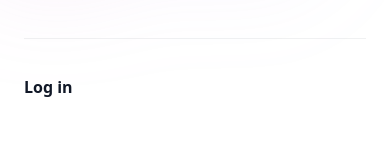
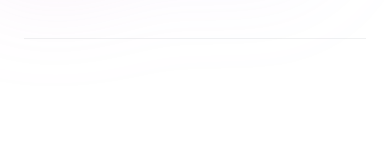
Before and after one commit to IaroslavLasiichuk/react-my-portfolio-du, a React (Create React App) app: page /blog in a window 390 px wide. Both pictures are taken after a click on the button "Open main menu". Shown: the part 222-383 px from the top of the page. Built offline with nearby package versions, Linux system fonts and the light colour scheme.

Commit message:
replaced Link to a

```diff
--- a/src/pages/Navbar.jsx
+++ b/src/pages/Navbar.jsx
@@ -1,5 +1,4 @@
 import Gradient from "../components/Gradient"
-import { Link } from "react-router-dom"
 import { useState } from "react"
 import { Dialog } from "@headlessui/react"
 import { Bars3Icon, XMarkIcon } from "@heroicons/react/24/outline"
@@ -19,13 +18,13 @@ export default function Navbar() {
           aria-label="Global"
         >
           <div className="flex lg:flex-1">
-            <Link to="/" className="-m-1.5 p-1.5">
+            <a href="/" className="-m-1.5 p-1.5">
               <img
                 className="h-12 w-auto"
                 src={logo}
                 alt="Logo Iaroslav Lasiichuk"
               />
-            </Link>
+            </a>
           </div>
           <div className="flex lg:hidden">
             <button
@@ -39,13 +38,13 @@ export default function Navbar() {
           </div>
           <div className="hidden lg:flex lg:gap-x-12">
             {navigation.map((item) => (
-              <Link
-                to={item.href}
+              <a
+                href={item.href}
                 key={item.name}
                 className="text-sm font-semibold leading-6 text-gray-900"
               >
                 {item.name}
-              </Link>
+              </a>
             ))}
           </div>
           <div className="hidden lg:flex lg:flex-1 lg:justify-end">
@@ -60,10 +59,10 @@ export default function Navbar() {
           <div className="fixed inset-0 z-50" />
           <Dialog.Panel className="fixed inset-y-0 right-0 z-50 w-full overflow-y-auto bg-white px-6 py-6 sm:max-w-sm sm:ring-1 sm:ring-gray-900/10">
             <div className="flex items-center justify-between">
-              <Link href="#" className="-m-1.5 p-1.5">
+              <a href="/" className="-m-1.5 p-1.5">
                 <span className="sr-only">Your Company</span>
                 <img className="h-8 w-auto" src={logo} alt="" />
-              </Link>
+              </a>
               <button
                 type="button"
                 className="-m-2.5 rounded-md p-2.5 text-gray-700"
@@ -78,25 +77,16 @@ export default function Navbar() {
                 <div className="space-y-2 py-6">
                   <Gradient />
                   {navigation.map((item) => (
-                    <Link
+                    <a
                       key={item.name}
-                      to={item.href}
+                      href={item.href}
                       className="-mx-3 block rounded-lg px-3 py-2 text-base font-semibold leading-7 text-gray-900 hover:bg-gray-50"
                     >
                       {item.name}
-                    </Link>
+                    </a>
                   ))}
                 </div>
                 <div className="py-6">
-                  <Link
-                    to="#"
-                    className="-mx-3 block rounded-lg px-3 py-2.5 text-base font-semibold leading-7 text-gray-900 hover:bg-gray-50"
-                  >
-                    Log in
-                  </Link>
-                  {/* <a href="#" className="text-sm font-semibold leading-6 text-gray-900">
-              Log out <span aria-hidden="true">&larr;</span>
-            </a> */}
                 </div>
               </div>
             </div>
```
